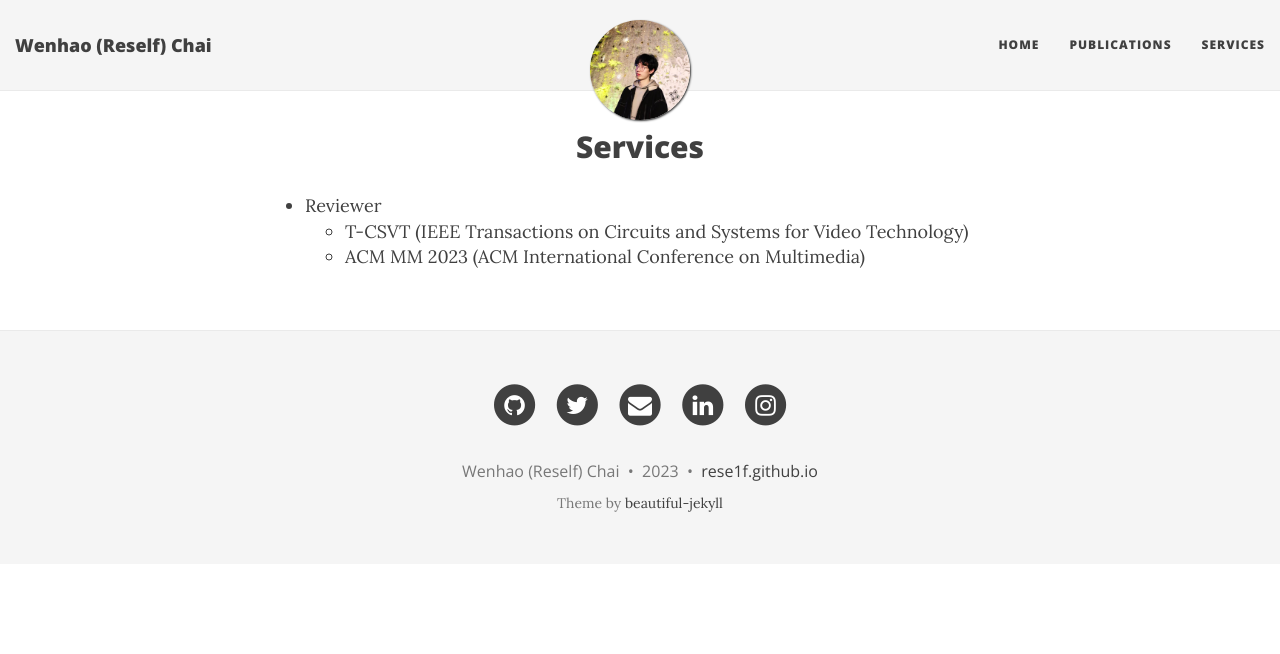
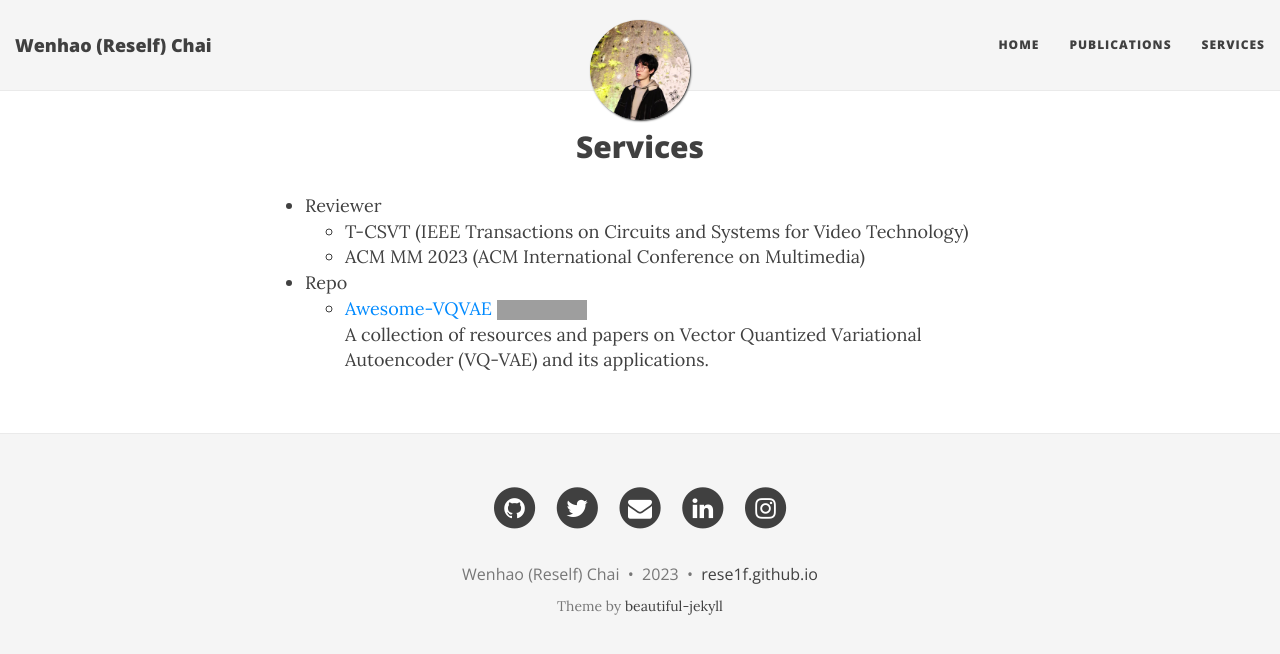
Before and after one commit to hikomal/hikomal.github.io, a Jekyll site: the page built from services.md, in a window 1280 px wide. Shown: the top 654 px of the page. Built offline with Jekyll 4.4.1, drawn with Linux system fonts in a browser that asks for light colours; nearby versions of some CDN libraries; grey boxes are pictures that could not be loaded.

Commit message:
Update services.md

```diff
--- a/services.md
+++ b/services.md
@@ -6,3 +6,7 @@ title: Services
 - Reviewer
   - T-CSVT (IEEE Transactions on Circuits and Systems for Video Technology)
   - ACM MM 2023 (ACM International Conference on Multimedia)
+
+- Repo
+  - [Awesome-VQVAE](https://github.com/rese1f/Awesome-VQVAE) ![](https://img.shields.io/github/stars/rese1f/Awesome-VQVAE?style=social) \
+     A collection of resources and papers on Vector Quantized Variational Autoencoder (VQ-VAE) and its applications.
```
